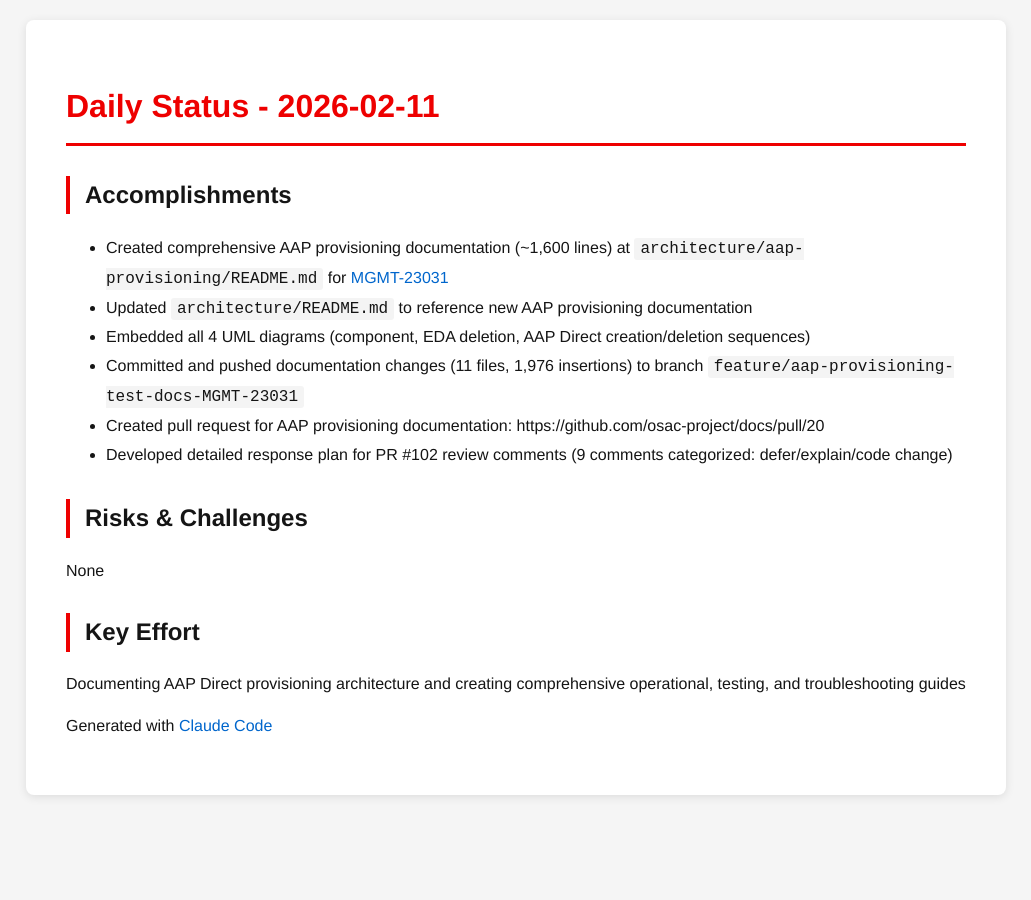
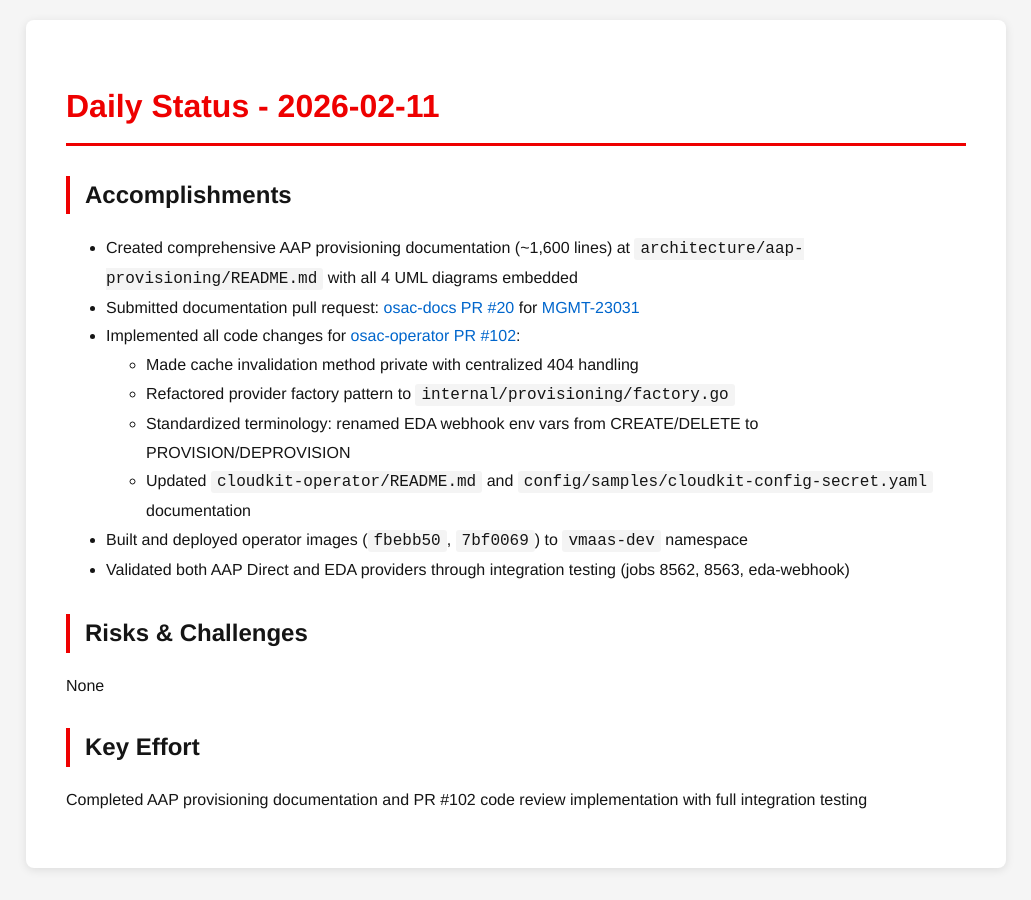
Before and after one commit to tzvatot/daily-status, a Jekyll site: the page built from 2026-02-11.md, in a window 1280 px wide. Shown: the whole page, without its empty margins (124-1155 px from the left). Built offline with Jekyll 4.4.1, drawn with Linux system fonts in a browser that asks for light colours.

Commit message:
Daily status update - 2026-02-11

```diff
--- a/2026-02-11.md
+++ b/2026-02-11.md
@@ -7,20 +7,18 @@ date: 2026-02-11
 # Daily Status - 2026-02-11
 
 ## Accomplishments
-
-- Created comprehensive AAP provisioning documentation (~1,600 lines) at `architecture/aap-provisioning/README.md` for [MGMT-23031](https://issues.redhat.com/browse/MGMT-23031)
-- Updated `architecture/README.md` to reference new AAP provisioning documentation
-- Embedded all 4 UML diagrams (component, EDA deletion, AAP Direct creation/deletion sequences)
-- Committed and pushed documentation changes (11 files, 1,976 insertions) to branch `feature/aap-provisioning-test-docs-MGMT-23031`
-- Created pull request for AAP provisioning documentation: https://github.com/osac-project/docs/pull/20
-- Developed detailed response plan for PR #102 review comments (9 comments categorized: defer/explain/code change)
+- Created comprehensive AAP provisioning documentation (~1,600 lines) at `architecture/aap-provisioning/README.md` with all 4 UML diagrams embedded
+- Submitted documentation pull request: [osac-docs PR #20](https://github.com/osac-project/docs/pull/20) for [MGMT-23031](https://issues.redhat.com/browse/MGMT-23031)
+- Implemented all code changes for [osac-operator PR #102](https://github.com/osac-project/osac-operator/pull/102):
+  - Made cache invalidation method private with centralized 404 handling
+  - Refactored provider factory pattern to `internal/provisioning/factory.go`
+  - Standardized terminology: renamed EDA webhook env vars from CREATE/DELETE to PROVISION/DEPROVISION
+  - Updated `cloudkit-operator/README.md` and `config/samples/cloudkit-config-secret.yaml` documentation
+- Built and deployed operator images (`fbebb50`, `7bf0069`) to `vmaas-dev` namespace
+- Validated both AAP Direct and EDA providers through integration testing (jobs 8562, 8563, eda-webhook)
 
 ## Risks & Challenges
-
 None
 
 ## Key Effort
-
-Documenting AAP Direct provisioning architecture and creating comprehensive operational, testing, and troubleshooting guides
-
-Generated with [Claude Code](https://claude.com/claude-code)
+Completed AAP provisioning documentation and PR #102 code review implementation with full integration testing
```
